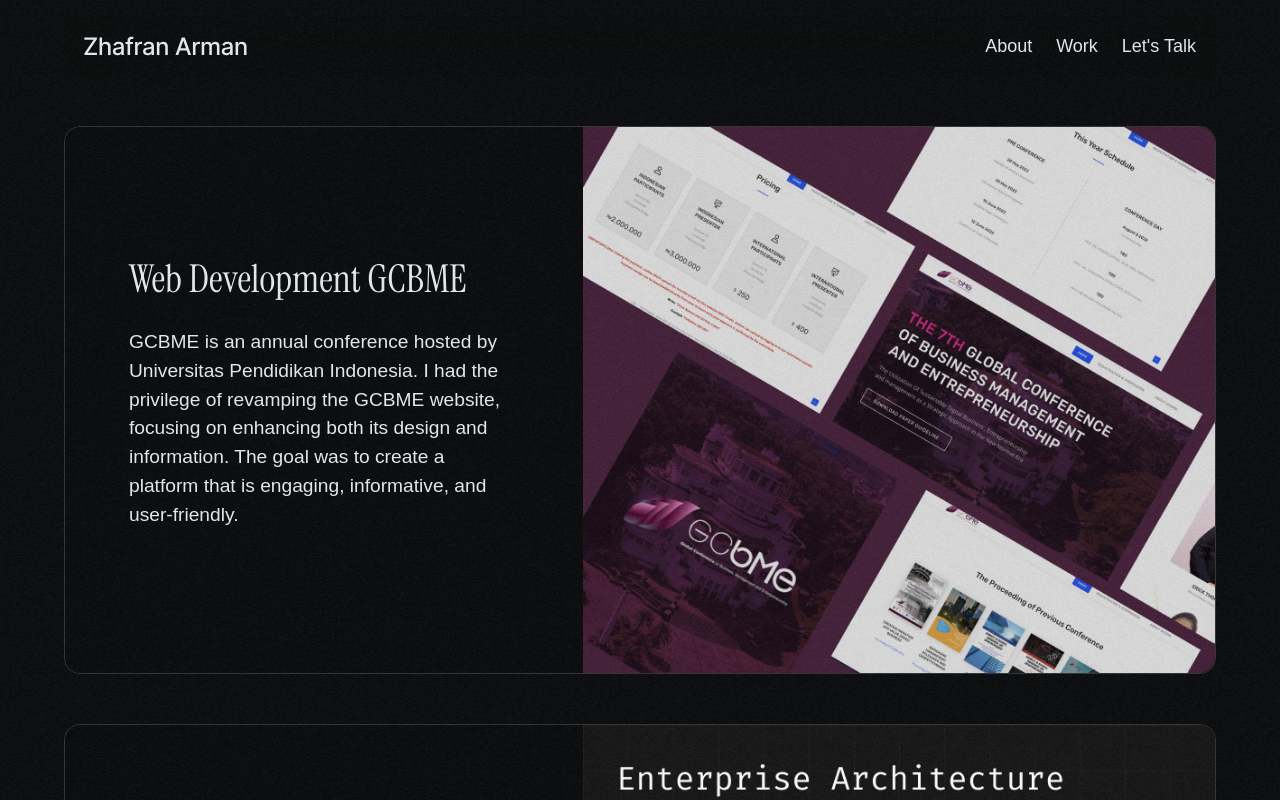
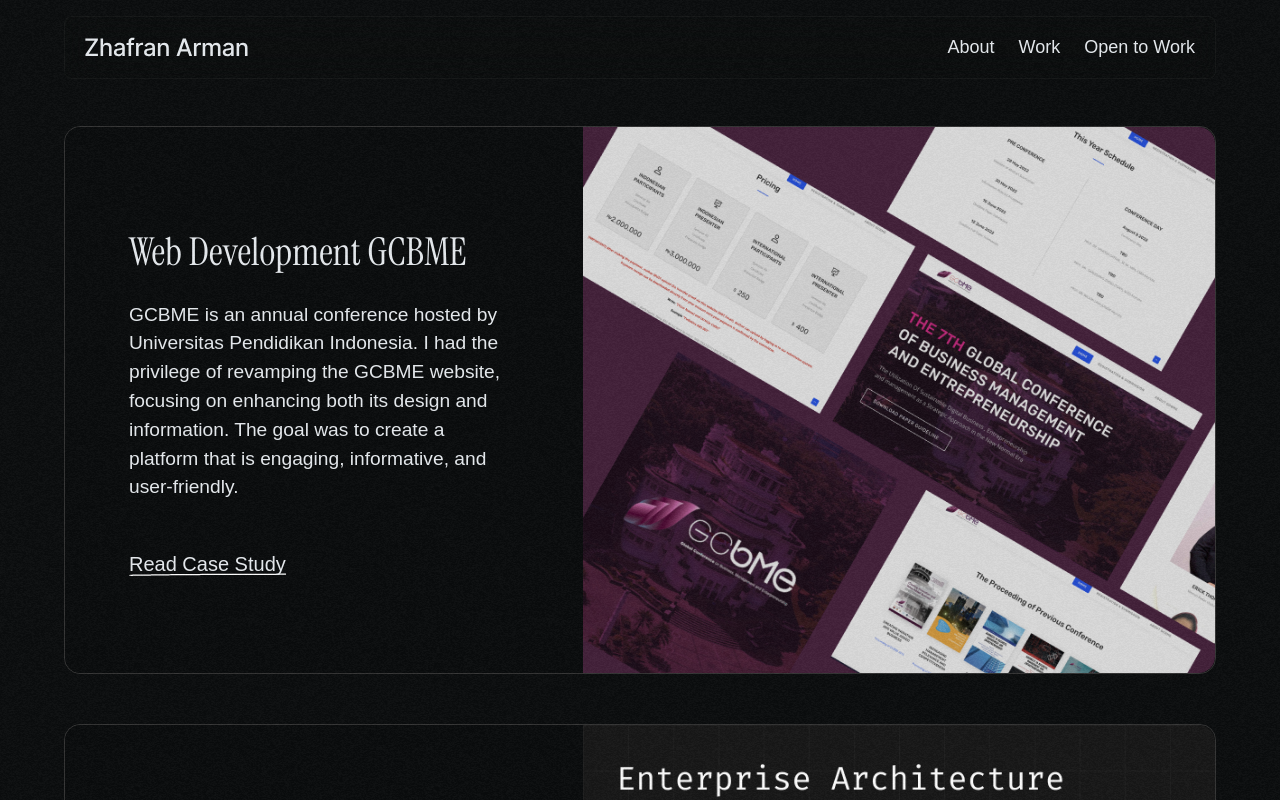
Before and after one commit to zhafranarman/zhafranarman.com, a React (Vite) app: page /work in a window 1280 px wide. Shown: the top 800 px of the page. Built offline with nearby package versions, Linux system fonts and the light colour scheme; a web font is replaced by a local one.

Commit message:
Cleaning Navbar Component

```diff
--- a/src/components/Navbar/Navbar.jsx
+++ b/src/components/Navbar/Navbar.jsx
@@ -4,6 +4,7 @@
 
 import NavbarButton from "./NavbarButton";
 import NavbarMobile from "./NavbarMobile";
+import NavbarMenu from "./NavbarMenu";
 
 function useScrollDirection() {
 
@@ -45,7 +46,7 @@
 
   return (
     // <header className={`header ${scrollDirection === "down" ? "hide" : "show"}`}>
-      <header className="header">
+    <header className="header">
       {/* </header> */}
       <m.nav className="container navbar" variants={navbarAni} initial="hidden" animate="visible">
         <NavLink to="/" className="logo-wrapper">
@@ -64,19 +65,15 @@
             <path d="M155.609 6.36934C154.967 6.7898 154.495 7.34661 154.194 8.0398H154.032V5.90911H151.586V19H154.134V11.2273C154.134 10.5341 154.265 9.9432 154.526 9.45457C154.793 8.96025 155.154 8.58525 155.609 8.32957C156.069 8.07389 156.594 7.94605 157.185 7.94605C158.049 7.94605 158.728 8.21593 159.222 8.7557C159.717 9.2898 159.964 10.0313 159.964 10.9801V19H162.512V10.6733C162.512 9.59377 162.327 8.68752 161.958 7.95457C161.589 7.22161 161.069 6.67048 160.398 6.30116C159.728 5.92616 158.947 5.73866 158.055 5.73866C157.072 5.73866 156.256 5.94889 155.609 6.36934Z" />
           </svg>
         </NavLink>
-        <ul className="nav-menu">
-          <li><NavLink className="nav-links" to="/about">About</NavLink></li>
-          <li><NavLink className="nav-links" to="/work">Work</NavLink></li>
-          <li>
-            <a className="nav-links" href="mailto:hi@zhafranarman.com">Let's Talk</a>
-          </li>
-        </ul>
+        <div className="nav-menu-desktop">
+          <NavbarMenu />
+        </div>
         <NavbarButton
           menuActive={menuActive}
           onClick={() => setSidebarState((a) => !a)}
         />
+      </m.nav>
       <NavbarMobile menuActive={menuActive} />
-      </m.nav>
     </header>
   );
 }
--- /dev/null
+++ b/src/components/Navbar/NavbarMenu.jsx
@@ -0,0 +1,15 @@
+import { NavLink } from "react-router-dom";
+
+const NavbarMenu = () => {
+  return (
+    <ul className="nav-menu">
+      <li><NavLink className="nav-links" to="/about">About</NavLink></li>
+      <li><NavLink className="nav-links" to="/work">Work</NavLink></li>
+      <li>
+        <a className="nav-links" href="mailto:hi@zhafranarman.com">Open to Work</a>
+      </li>
+    </ul>
+  );
+}
+
+export default NavbarMenu;
--- a/src/components/Navbar/NavbarMobile.jsx
+++ b/src/components/Navbar/NavbarMobile.jsx
@@ -1,14 +1,10 @@
-import { NavLink } from "react-router-dom"
+import NavbarMenu from "./NavbarMenu";
 
 const NavbarMobile = ({ menuActive }) => {
   return (
     <aside className={`mobile-menu ${menuActive ? "" : "is-open"}`}>
       <div className="mobile-menu-container container">
-        <li><NavLink className="nav-links" to="/about">About</NavLink></li>
-        <li><NavLink className="nav-links" to="/work">Work</NavLink></li>
-        <li>
-          <a className="nav-links" href="mailto:hi@zhafranarman.com">Let's Talk</a>
-        </li>
+        <NavbarMenu />
       </div>
     </aside>
   )
--- a/src/pages/work/WorkContent.jsx
+++ b/src/pages/work/WorkContent.jsx
@@ -15,6 +15,7 @@
               <p className="work-card-desc">
                 GCBME is an annual conference hosted by Universitas Pendidikan Indonesia. I had the privilege of revamping the GCBME website, focusing on enhancing both its design and information. The goal was to create a platform that is engaging, informative, and user-friendly.
               </p>
+              <a className="work-card-cta">Read Case Study</a>
             </figcaption>
             <div className="work-card-wrapper">
               <img src={work1} className="work-card-image" />
@@ -31,6 +32,7 @@
                 Bachelor's Research
                 During the last semester of my college degree, I researched and worked on creating an enterprise architecture for an identity management system using the TOGAF framework. The goal of this research was to develop an architecture for identity management system to pave the way for a smart campus in the future.
               </p>
+              <a className="work-card-cta">Read Case Study</a>
             </figcaption>
             <div className="work-card-wrapper">
               <img src={work2} className="work-card-image" />
@@ -47,6 +49,7 @@
                 Bachelor's Research
                 During the last semester of my college degree, I researched and worked on creating an enterprise architecture for an identity management system using the TOGAF framework. The goal of this research was to develop an architecture for identity management system to pave the way for a smart campus in the future.
               </p>
+              <a className="work-card-cta">Read Case Study</a>
             </figcaption>
             <div className="work-card-wrapper">
               <img src={work3} className="work-card-image" />
--- a/src/sass/_variables.scss
+++ b/src/sass/_variables.scss
@@ -17,6 +17,7 @@
 // Other Variables
 
 $shadow-color: 0deg 0% 0%;
+$animation-ease: cubic-bezier(0.4, 0, 0.2, 1);
 
 // Font Size Variables
 
--- a/src/sass/components/_navbar.scss
+++ b/src/sass/components/_navbar.scss
@@ -1,20 +1,21 @@
 .header {
+  box-sizing: border-box !important;
   position: fixed;
   top: 0;
-  box-sizing: border-box !important;
   padding-block: 1rem;
   z-index: 5;
   width: 100svw;
-  transition: all 0.5s cubic-bezier(0.4, 0, 0.2, 1);
+  transition: all 0.5s $animation-ease;
 
   .navbar {
-    box-sizing: border-box;
+    box-sizing: inherit;
     padding: 1.25rem;
     border-radius: 0.5rem;
     display: flex;
     justify-content: space-between;
     backdrop-filter: blur(20px);
     background-color: #0a0c0d80;
+    border: solid 0.25px rgba(51, 51, 51, 0.25);
 
     .logo-wrapper {
       height: 20px;
@@ -29,27 +30,12 @@
       }
     }
 
-    .nav-menu {
-      display: flex;
-      padding: 0;
-      gap: 1.5rem;
-      margin: 0;
-
-      @include media("<=sm") {
+    .nav-menu-desktop {
+      @include media("<=md") {
         display: none;
       }
     }
 
-    .nav-links {
-      font-size: 1.125rem;
-      color: $color-white;
-      font-family: $font-family-text;
-
-      @include media("<=sm") {
-        font-size: 1.125rem;
-        border-bottom: solid 1px $color-white;
-      }
-    }
     .navbar-menu-button {
       display: none;
       height: 1.125rem;
@@ -69,7 +55,7 @@
         color: $color-white;
         font-family: $font-family-text;
         font-size: 1.125rem;
-        transition: all 0.3s cubic-bezier(0.4, 0, 0.2, 1);
+        transition: all 0.5s $animation-ease;
       }
     }
     .navbar-menu-button.is-open {
@@ -84,25 +70,50 @@
     }
   }
 
-  .mobile-menu {
-    position: absolute;
-    top: 120%;
-    left: -4%;
-    width: 100vw;
-    box-sizing: border-box;
-    transition: all 0.3s ease-in-out;
-    z-index: 5;
-    transform: translateY(-200%);
+  .nav-menu {
+    display: flex;
+    padding: 0;
+    gap: 1.5rem;
+    margin: 0;
 
-    .mobile-menu-container {
-      padding: 1.25rem;
+    @include media("<=md") {
       display: flex;
       align-items: center;
       gap: 1rem;
       flex-direction: column;
-      position: relative;
+    }
+
+    .nav-links {
+      font-size: 1.125rem;
+      color: $color-white;
+      font-family: $font-family-text;
+
+      @include media("<=sm") {
+        font-size: 1.125rem;
+        border-bottom: solid 1px $color-white;
+      }
+    }
+  }
+
+  .mobile-menu {
+    box-sizing: inherit;
+    position: fixed;
+    margin-top: 84px;
+    top: 0;
+    z-index: 5;
+    width: 100svw;
+    transition: all 0.5s $animation-ease;
+    transform: translateY(-200%);
+
+    @include media(">md") {
+      display: none;
+    }
+
+    .mobile-menu-container {
+      padding: 1.25rem;
       border-radius: 0.5rem;
-      background-color: #0a0c0df0;
+      background-color: #0a0c0d80;
+      backdrop-filter: blur(20px);
       border: solid 0.25px rgba(51, 51, 51, 0.25);
     }
   }
@@ -114,5 +125,5 @@
 
 .hide {
   top: -100%;
-  transition: all 0.5;
+  transition: all 0.5s $animation-ease;
 }
--- a/src/sass/pages/work/_workContent.scss
+++ b/src/sass/pages/work/_workContent.scss
@@ -28,11 +28,11 @@
       .work-card-wrapper {
         border-radius: 0rem 1rem 1rem 0rem;
         width: 55%;
-
+        overflow: hidden;
 
         @include media("<=md") {
           width: 100%;
-          height: 60%;
+          height: auto;
           border-radius: 0rem 0rem 1rem 1rem;
         }
       }
@@ -58,6 +58,7 @@
         @include media("<=md") {
           width: 100%;
           padding: 2rem;
+          flex: 0;
           border-radius: 1rem 1rem 0rem 0rem;
         }
 
@@ -71,6 +72,23 @@
         .work-card-desc {
           font-size: $font-body-text;
         }
+        .work-card-cta {
+          margin-top: 2rem;
+          width: max-content;
+          font-family: $font-family-hand;
+          font-size: 1.25rem;
+          cursor: pointer;
+          color: $color-white;
+          background-image: url(/src/assets/underline.svg);
+          background-position: bottom 0em left;
+          background-repeat: no-repeat;
+          background-size: 150% 0.2em;
+
+          @include media("<=md") {
+            margin-top: 0.5rem;
+            font-size: 1rem;
+          }
+        }
       }
     }
   }
```
